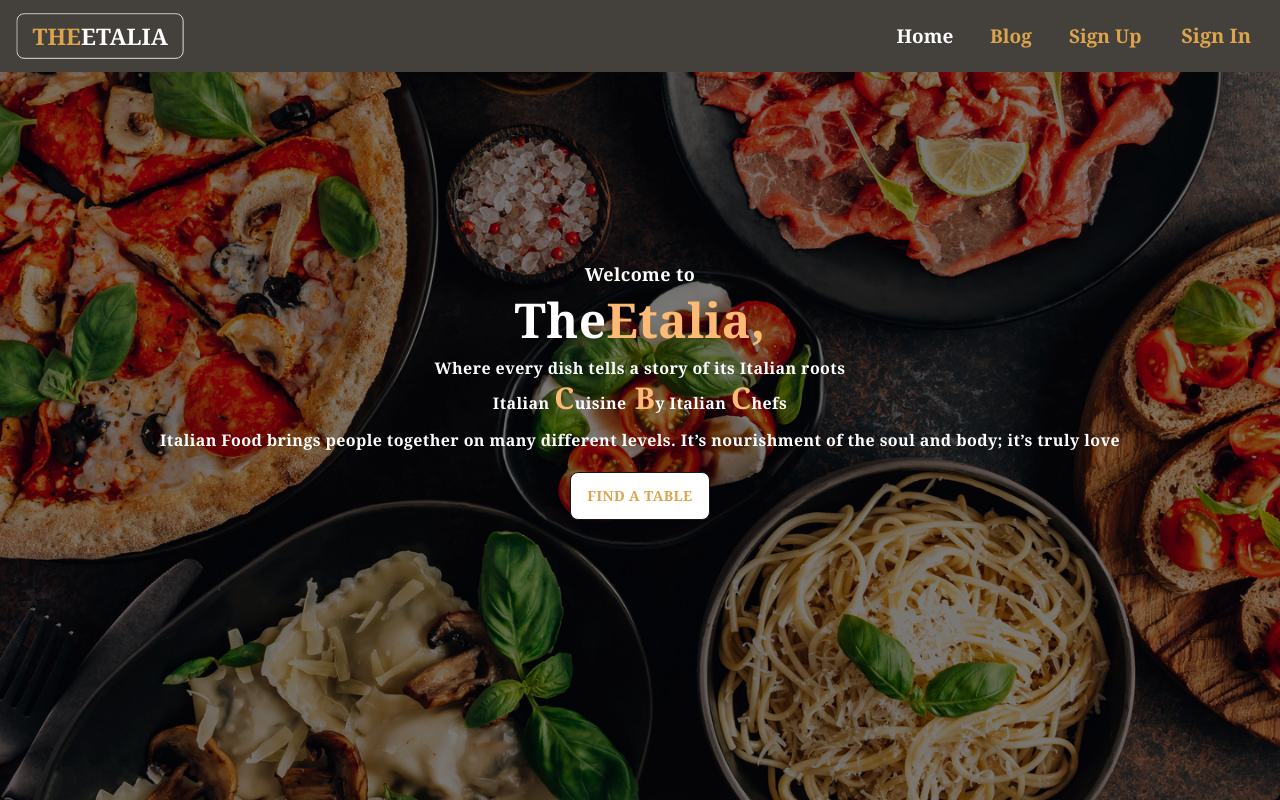
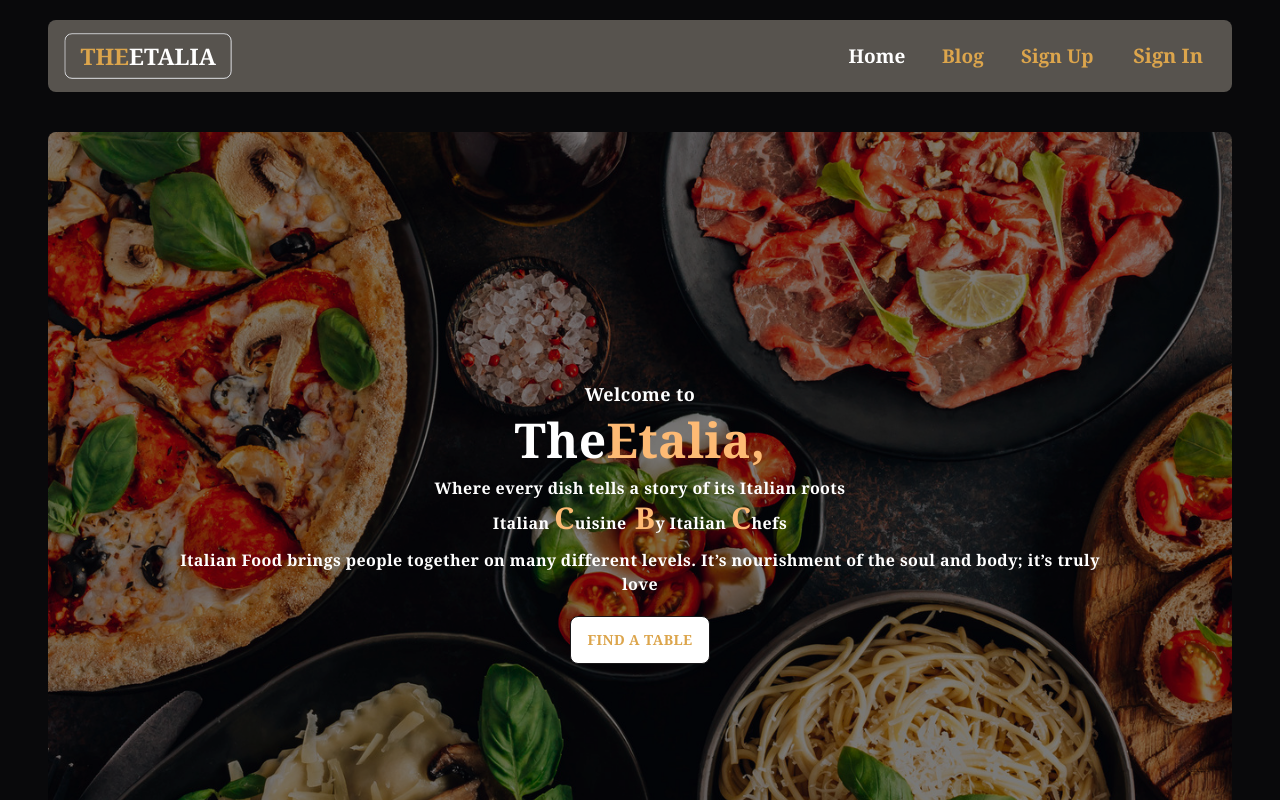
Before and after one commit to Shanto57575/chef-hunter, a React (Vite) app: page / in a window 1280 px wide. Shown: the top 800 px of the page. Built offline with nearby package versions, Linux system fonts and the light colour scheme; no server answers.

Commit message:
alhamdulillah all complete

```diff
--- a/src/components/Catering/Catering.jsx
+++ b/src/components/Catering/Catering.jsx
@@ -24,7 +24,6 @@ const Catering = () => {
 							src="https://media.istockphoto.com/id/948116034/photo/he-s-got-a-special-cooking-skill.jpg?s=612x612&w=0&k=20&c=bQ2XsJnDJYPZnmN52adBrQCbyKV06A4Edh8U90Vrukc="
 							alt=""
 						/>
-						{/* <FontAwesomeIcon className="h-24" icon={faUtensils} />{" "} */}
 					</figure>
 					<div className="card-body">
 						<h3 className="text-center text-white font-bold">Skilled Chefs</h3>
--- a/src/components/ChefCard/Chefs.jsx
+++ b/src/components/ChefCard/Chefs.jsx
@@ -10,7 +10,7 @@ const Chefs = ({ chef }) => {
 	console.log(chef);
 	const { id, chefImage, chefName, ChefExperience, recipes, Likes } = chef;
 	return (
-		<div className="card w-full glass transform hover:bg-yellow-700 hover:text-white transition duration-500">
+		<div className="card w-full glass transform hover:bg-stone-700 transition duration-500">
 			<figure>
 				<LazyLoad
 					height={200}
@@ -22,7 +22,7 @@ const Chefs = ({ chef }) => {
 					<img className="lg:w-full" src={chefImage} alt="Chef" />
 				</LazyLoad>
 			</figure>
-			<div className="card-body text-center md:text-start">
+			<div className="card-body text-start">
 				<h2 className="card-title text-lg lg:font-bold font-serif">
 					Chef Name :{" "}
 					<span className="text-white">
--- a/src/components/Navbar/Header.jsx
+++ b/src/components/Navbar/Header.jsx
@@ -18,7 +18,7 @@ const Header = () => {
 	};
 
 	return (
-		<div className="navbar fixed top-0 left-0 w-full z-50 bg-stone-700 font-serif font-extrabold mb-10 p-3">
+		<div className="navbar rounded-lg my-5 bg-stone-600 font-serif font-extrabold mb-10 p-3">
 			<div className="navbar-start">
 				<div className="dropdown">
 					<label tabIndex={0} className="btn btn-ghost lg:hidden">
--- a/src/layout/Main.jsx
+++ b/src/layout/Main.jsx
@@ -6,7 +6,7 @@ import Footer from "../components/Footer/Footer";
 
 const Main = () => {
 	return (
-		<div className="">
+		<div className="lg:mx-12">
 			<Navbar></Navbar>
 			<Outlet></Outlet>
 			<Footer></Footer>
```
